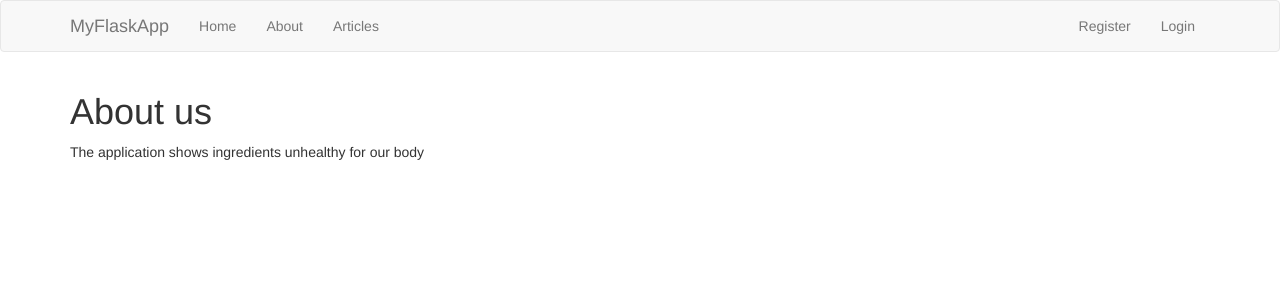
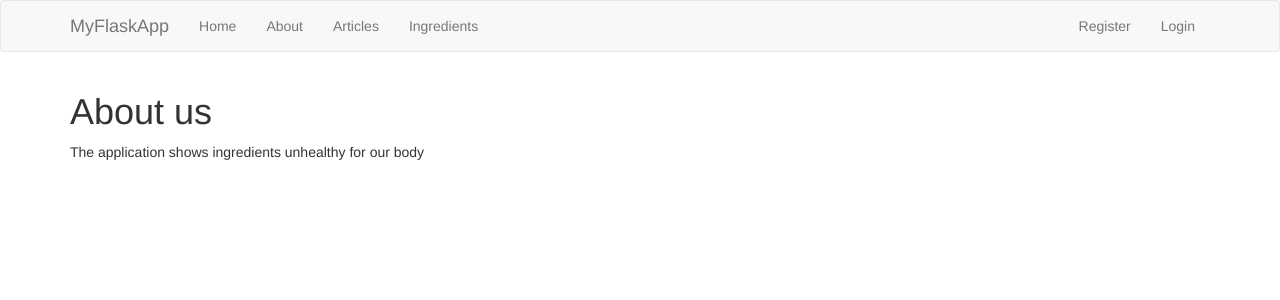
Before and after one commit to Piotrtat/ingredient-analysis, a Flask app: page /about in a window 1280 px wide. Shown: the top 300 px of the page. Run offline with Flask 2, Linux system fonts and the light colour scheme; some libraries are stand-ins or nearby versions.

Commit message:
ingredients

```diff
--- a/myFlaskApp/templates/includes/_navbar.html
+++ b/myFlaskApp/templates/includes/_navbar.html
@@ -14,6 +14,7 @@
             <li><a href="/">Home</a></li>
             <li><a href="/about">About</a></li>
             <li><a href="/articles">Articles</a></li>
+            <li><a href="/ingredients">Ingredients</a></li>
           </ul>
 
           <ul class="nav navbar-nav navbar-right">
```
